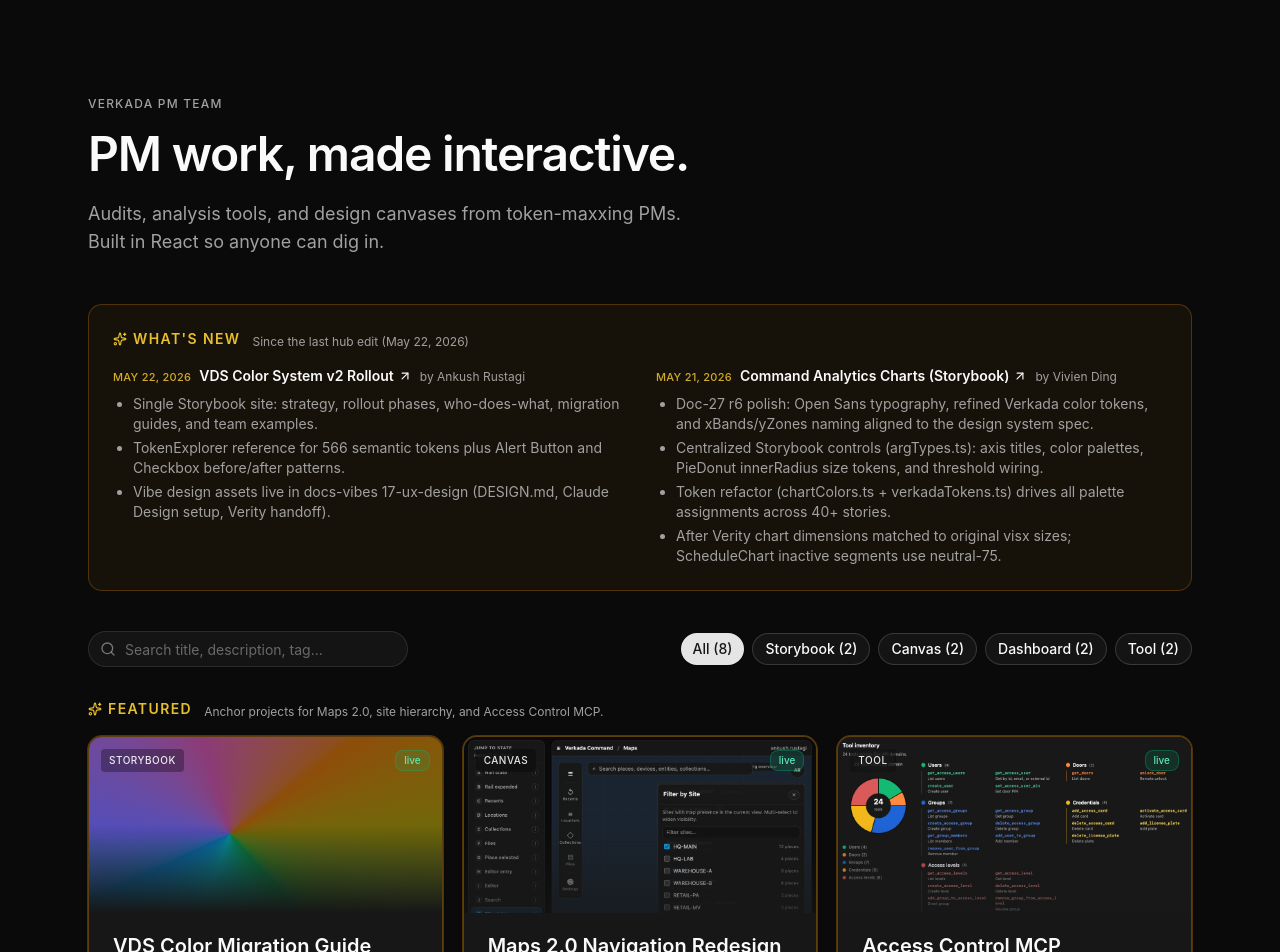
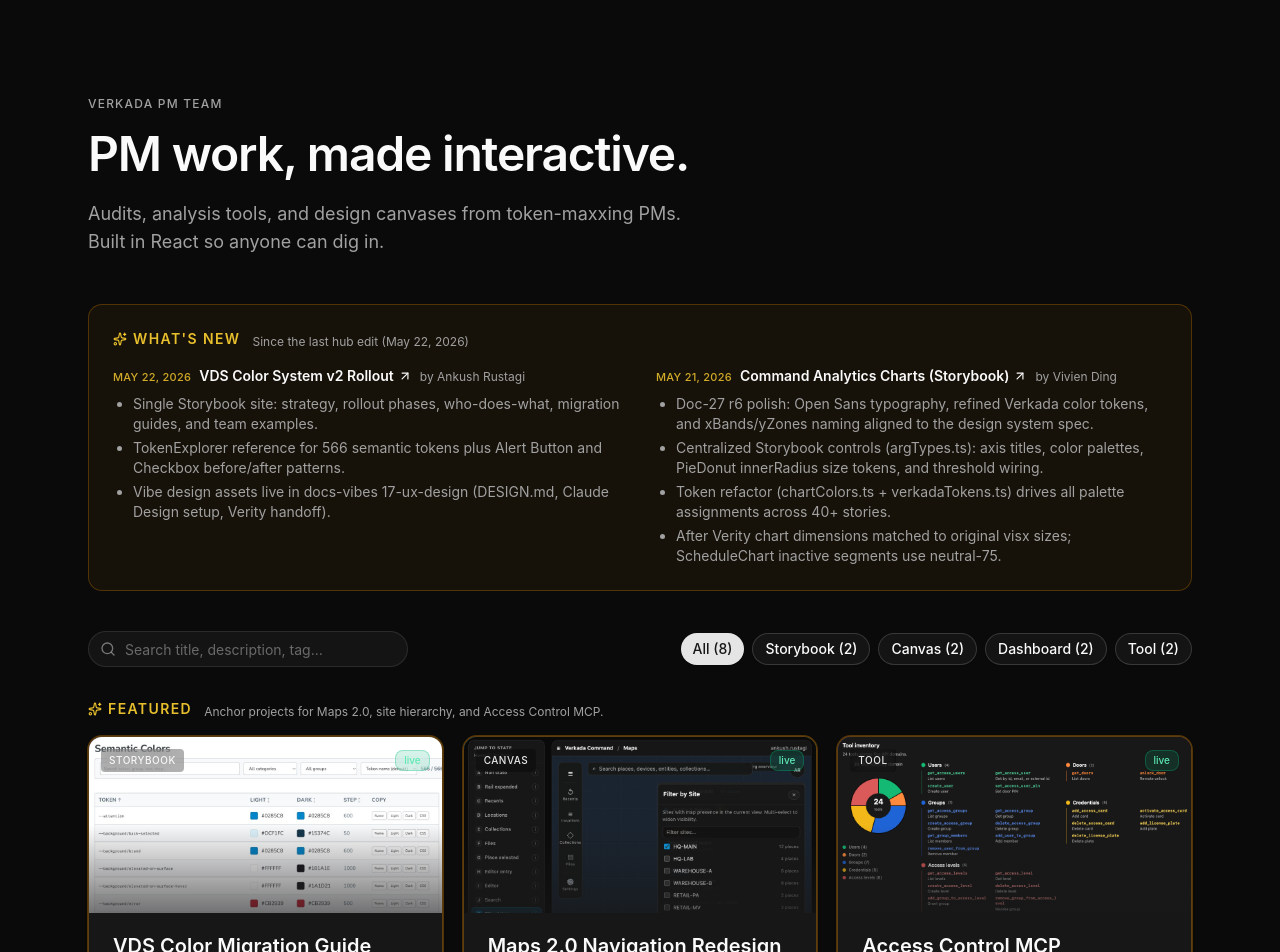
Before and after one commit to Ankush-Rustagi/Ankush-Rustagi.github.io, a React (Vite) app: page / in a window 1280 px wide. Shown: the top 952 px of the page. Built offline with nearby package versions, Linux system fonts and the light colour scheme.

Commit message:
Add Semantic Colors screenshot as VDS Color v2 Storybook card header.

```diff
--- a/src/data/prototypes.ts
+++ b/src/data/prototypes.ts
@@ -85,6 +85,7 @@
     tags: ['design-system', 'vds', 'tokens', 'storybook', 'migration'],
     external: true,
     featured: true,
+    image: '/project-headers/vds-color-updates-2026.png',
   },
   {
     slug: 'maps-2-0-nav-audit',
```
Also changed, not shown: public/project-headers/vds-color-updates-2026.png (added).
